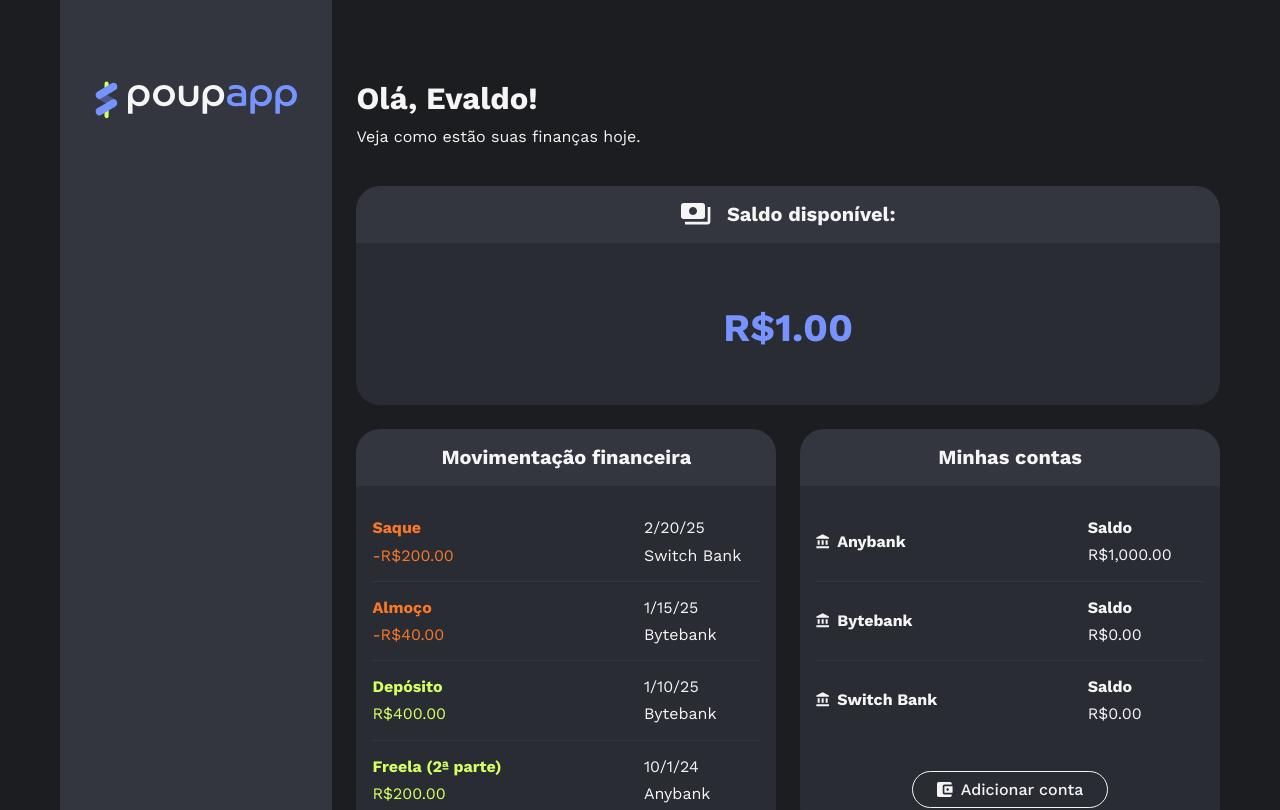
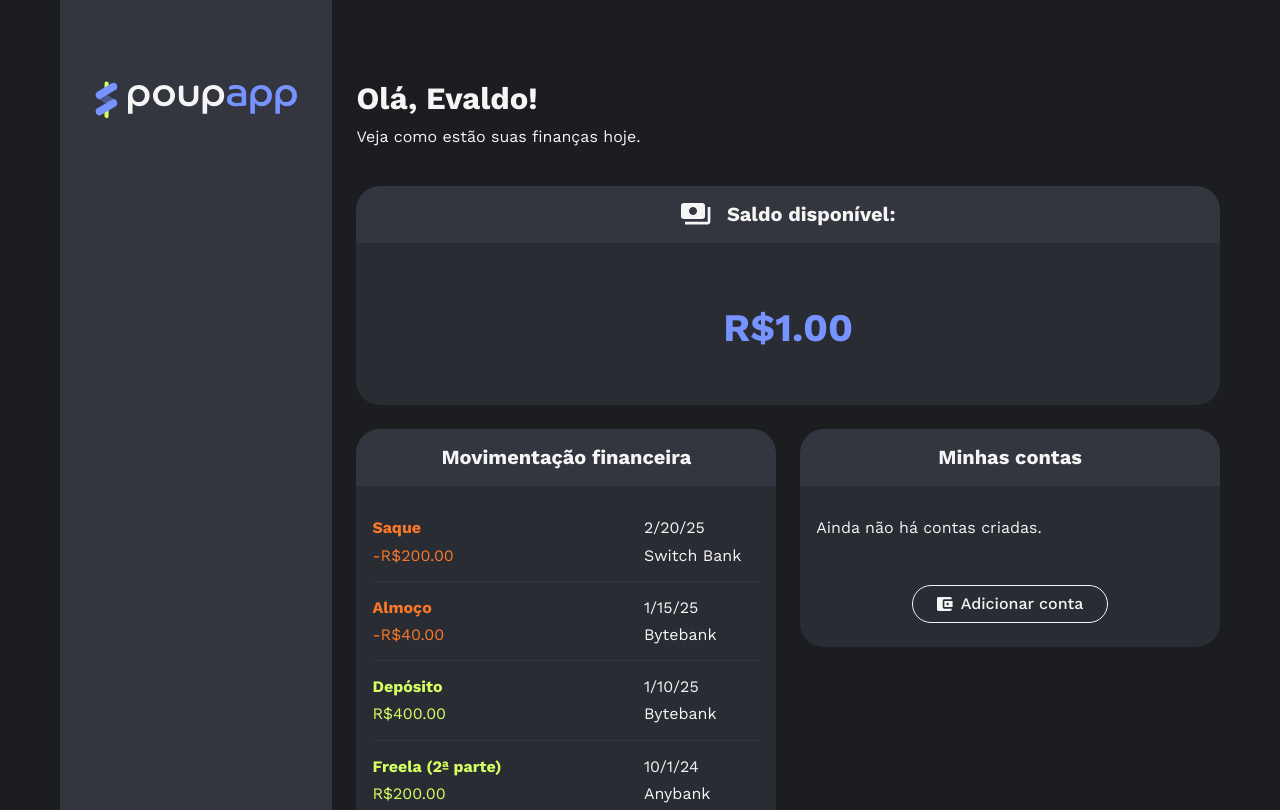
Before and after one commit to alexandre-costa-81/poupeapp, an Angular app: page / in a window 1280 px wide. Shown: the top 810 px of the page. Built offline with nearby package versions, Linux system fonts and the light colour scheme.

Commit message:
feat: refactor contas handling to use computed property for dynamic saldo calculation

```diff
--- a/src/app/area-financeira/area-financeira.component.ts
+++ b/src/app/area-financeira/area-financeira.component.ts
@@ -1,4 +1,4 @@
-import { Component, signal } from '@angular/core';
+import { Component, computed, signal } from '@angular/core';
 import { SaldoComponent } from "./saldo/saldo.component";
 import { TransacoesComponent } from "./transacoes/transacoes.component";
 import { ContasComponent } from "./contas/contas.component";
@@ -57,26 +57,25 @@ export class AreaFinanceiraComponent {
     },
   ]);
 
-  contas= signal<Conta[]>([
-    {
-      nome: 'Anybank',
-      saldo: 1000,
-    },
-    {
-      nome: 'Bytebank',
-      saldo: 0,
-    },
-    {
-      nome: 'Switch Bank',
-      saldo: 0,
-    },
-  ]);
+  contasComSaldoInicial = signal<Conta[]>([]);
+
+  contas = computed(() => {
+    return this.contasComSaldoInicial().map(conta => {
+      const saldoAtualizado = this.calculaSaldoAtualizado(conta);
+
+      return { ...conta, saldo: saldoAtualizado };
+    });
+  });
 
   processarTransacao(transacao: Transacao) {
     this.transacoes.update((transacoes) => [transacao, ...transacoes]);
   }
 
   adicionarConta(conta: Conta) {
-    this.contas.update((contas) => [...contas, conta]);
+    this.contasComSaldoInicial.update((contas) => [...contas, conta]);
+  }
+
+  calculaSaldoAtualizado(conta: Conta): number {
+    return conta.saldo + 20;
   }
 }
```
